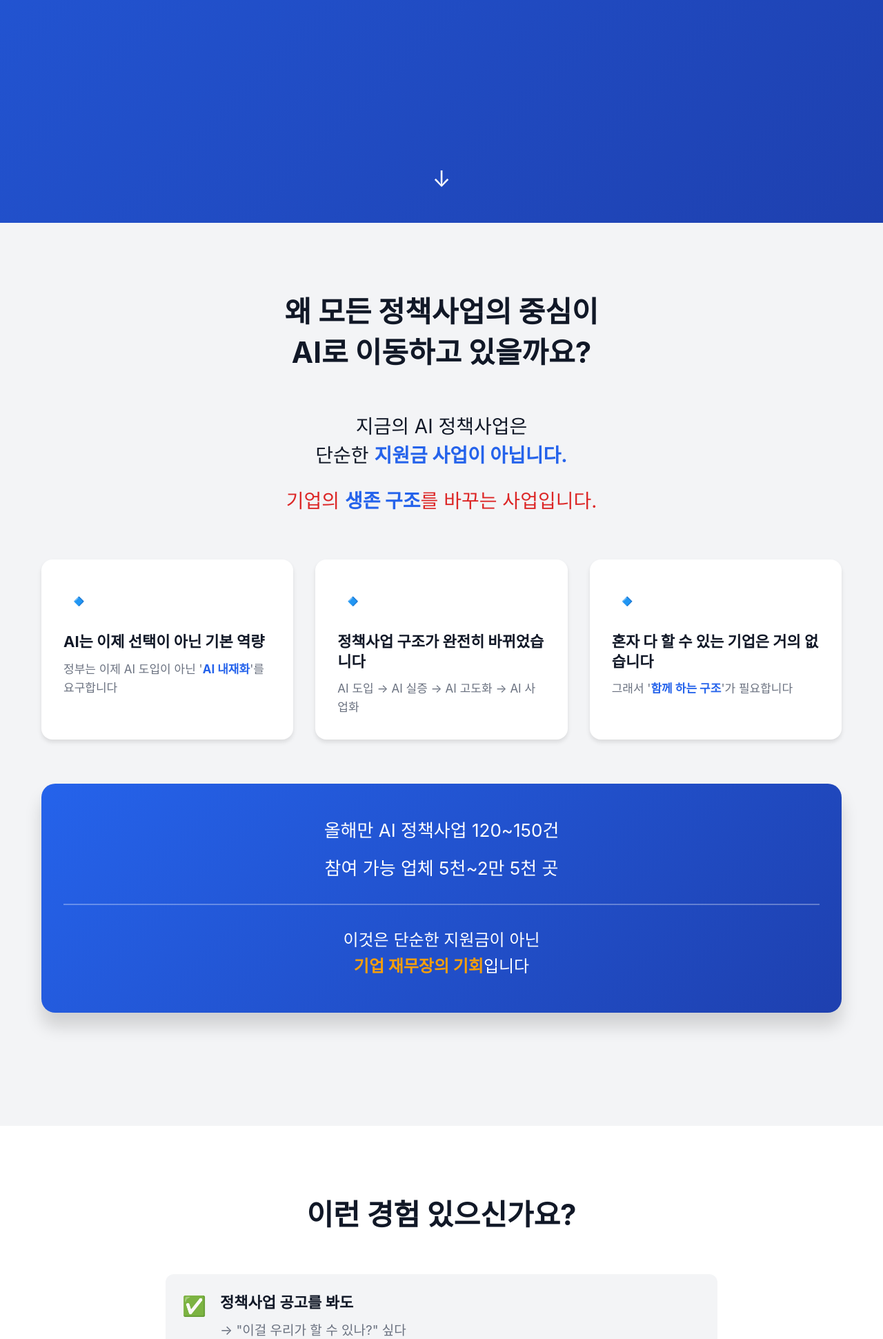
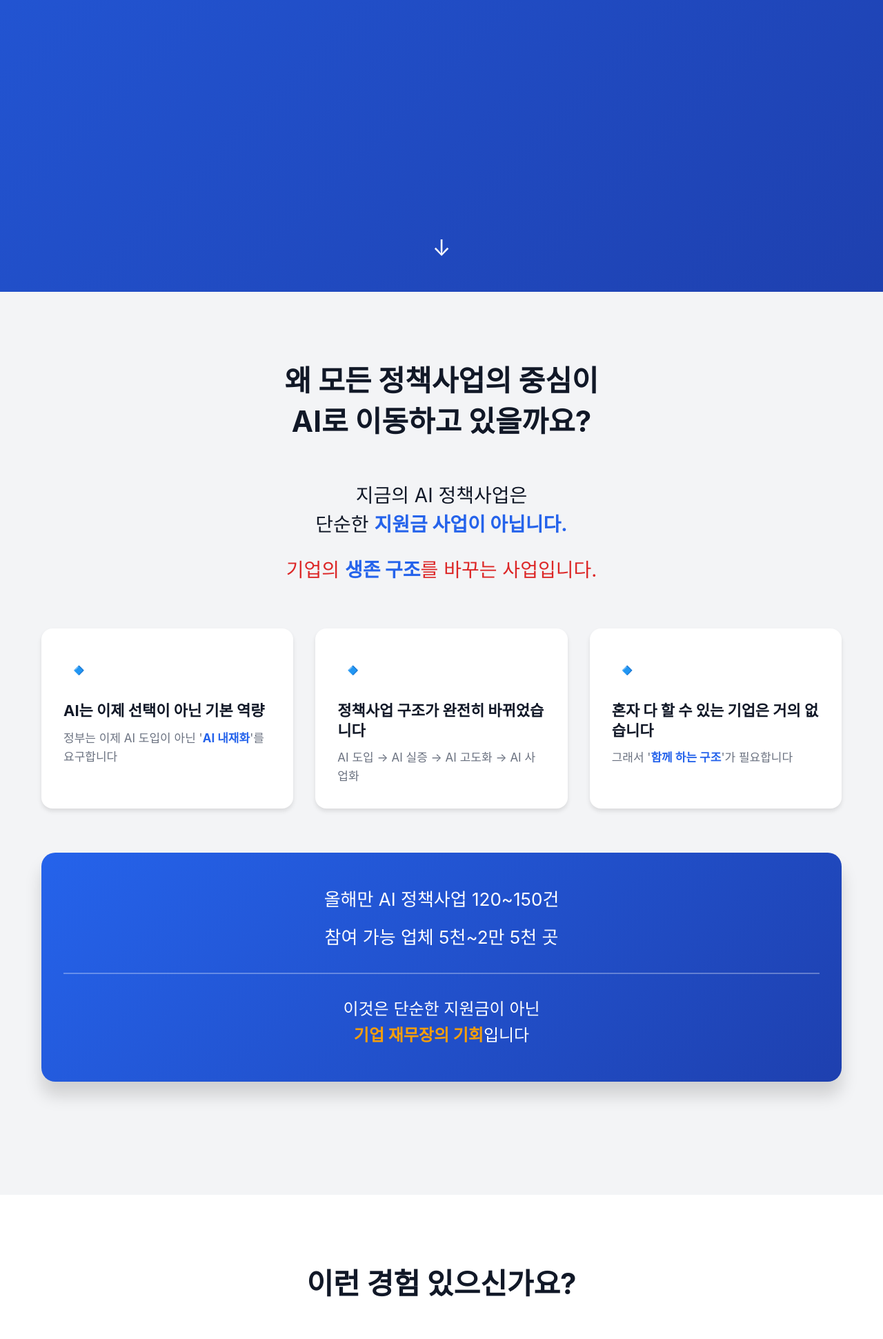
Before and after one commit to onlyonemaster/onlyopen, a PHP site: page / in a window 1280 px wide. Shown: the part 1261-3202 px from the top of the page at 69% size. Run offline with PHP 8.4, Linux system fonts and the light colour scheme.

Commit message:
fix: 이벤트 정보와 다음 섹션 간격 추가 100px 증가
추가 여백 증가:
- hero 하단 padding: 200px → 250px (+50px)
- hero-notice 하단 margin: 120px → 170px (+50px)
- 추가 증가: 100px
- 최종 누적 여백: 약 420px

이제 이벤트 정보 박스와 흰색 섹션 사이에 충분한 간격 확보
완전히 가려지지 않고 명확하게 분리됨

```diff
--- a/kaiba-meet/style.css
+++ b/kaiba-meet/style.css
@@ -61,7 +61,7 @@ strong {
     background: var(--gradient-primary);
     color: var(--white);
     text-align: center;
-    padding: 80px 20px 200px 20px;
+    padding: 80px 20px 250px 20px;
 }
 
 .hero-content {
@@ -203,7 +203,7 @@ strong {
     font-size: clamp(13px, 2vw, 15px);
     opacity: 0.8;
     margin-top: 16px;
-    margin-bottom: 120px;
+    margin-bottom: 170px;
 }
 
 .scroll-indicator {
```
